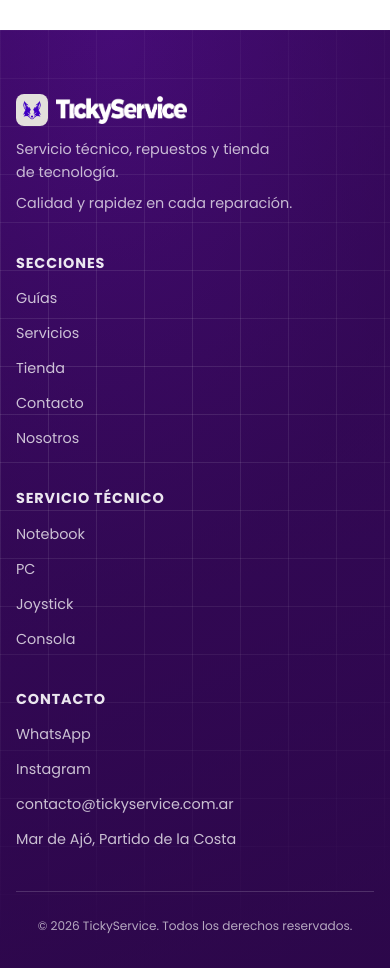
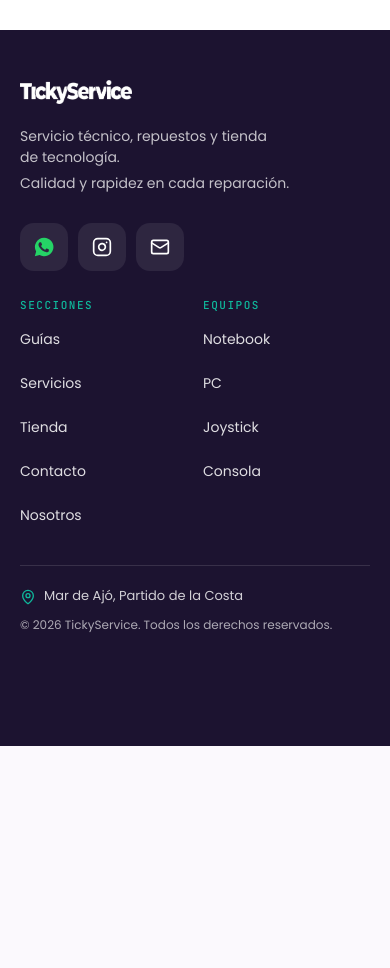
Before and after one commit to TobiasChangazo/tickyservice, a plain HTML site: page index.html in a window 390 px wide. Shown: the part 4680-5648 px from the top of the page. After the commit the page ends 5426 px from the top, so only its background shows below. Drawn offline with nearby package versions, Linux system fonts and the light colour scheme.

Commit message:
Footer nuevo (todas las páginas)
- Fondo tinta (--ink-900), wordmark blanco de 24px y descripción, fila de
  3 botones de ícono de 48px (WhatsApp, Instagram, email), columnas
  SECCIONES y EQUIPOS con títulos mono en verde agua, y abajo ubicación
  con pin + © 2026. En desktop se reacomoda en dos columnas.
- Padding inferior de 112px en mobile (96px en desktop) para que el botón
  flotante no tape el ©.
- Links de 44px de alto (la spec dice 36) para cumplir la regla de 44px.
- Se borran .brand-surface, .grid-bg y --grid-line-on-dark, que ya no
  usa nadie.
- .mono pasa a styles.css: fuera del home el menú y el footer no
  tomaban JetBrains Mono.

Co-Authored-By: Claude Opus 5.5 <noreply@anthropic.com>

```diff
--- a/css/home.css
+++ b/css/home.css
@@ -18,10 +18,9 @@
 .h-head{ display:flex; flex-direction:column; gap:8px; margin-block-end:20px; max-width: 62ch; }
 
 /* Etiqueta de sección: "01 — EMPEZÁ ACÁ" */
-.h-label,
-.mono{ font-family: var(--font-mono); }
 .h-label{
   margin:0;
+  font-family: var(--font-mono);
   font-size:11px;
   font-weight:600;
   letter-spacing:.14em;
--- a/css/styles.css
+++ b/css/styles.css
@@ -25,7 +25,7 @@ body{
 }
 
 /* Cuadrícula decorativa global (blueprint): fija al viewport, detrás de todo.
-   Sobre las secciones con fondo propio (opaco) queda tapada; ahí se usa .grid-bg. */
+   Sobre las secciones con fondo propio (opaco) queda tapada. */
 body::before{
   content:'';
   position:fixed;
@@ -74,6 +74,9 @@ a{ text-decoration:none; color:inherit; }
 
 .icon-sprite{ position:absolute; width:0; height:0; overflow:hidden; }
 
+/* Etiquetas, números y metadatos (JetBrains Mono) */
+.mono{ font-family: var(--font-mono); }
+
 .icon{ width:1em; height:1em; fill:none; stroke:currentColor; stroke-width:1.8; stroke-linecap:round; stroke-linejoin:round; flex-shrink:0; }
 
 .skip-link{
@@ -119,50 +122,6 @@ a{ text-decoration:none; color:inherit; }
 }
 .section__title{ font-size: var(--fs-2xl); color: var(--ink-900); }
 .section__desc{ color: var(--ink-600); font-size: var(--fs-md); margin-block-start: var(--space-4); }
-
-/* ===== FONDO DE MARCA (gradiente: SOLO hero y footer) ===== */
-.brand-surface{
-  position:relative;
-  background: linear-gradient(160deg, var(--brand-700), var(--brand-900));
-  overflow:hidden;
-  isolation:isolate;
-}
-.brand-surface::after{
-  content:'';
-  position:absolute;
-  inset:0;
-  background: radial-gradient(80% 60% at 30% 0%, transparent 0%, color-mix(in srgb, var(--brand-900) 55%, transparent) 100%);
-  pointer-events:none;
-  z-index:0;
-}
-.brand-surface > *{ position:relative; z-index:1; }
-
-/* Cuadrícula decorativa reutilizable: capa local para secciones con fondo
-   propio (opaco), donde la capa global de body queda tapada.
-   background-attachment:fixed mantiene la misma fase que la capa global
-   (ambas se calculan contra el viewport), así las líneas no se desfasan
-   entre secciones al hacer scroll. */
-.grid-bg{
-  position:absolute;
-  inset:0;
-  z-index:-1;
-  pointer-events:none;
-  background-image:
-    linear-gradient(to right, var(--grid-line) 1px, transparent 1px),
-    linear-gradient(to bottom, var(--grid-line) 1px, transparent 1px);
-  background-size: var(--grid-size) var(--grid-size);
-  background-attachment: fixed;
-  background-position: 0 0;
-  -webkit-mask-image: var(--grid-mask);
-  mask-image: var(--grid-mask);
-}
-.brand-surface .grid-bg{
-  --grid-line: var(--grid-line-on-dark);
-  /* Dentro de .brand-surface todos los hijos quedan position:relative con
-     z-index:1 (regla de arriba); igualamos acá para pintar por encima del
-     watermark y el degradado oscuro (::before/::after) y no perder contraste. */
-  z-index:1;
-}
 
 /* ===== COMPONENTES: Header / Nav =====
    Desktop (≥ 900px): nav horizontal. Mobile (< 900px): lupa + botón de
@@ -533,23 +492,81 @@ html.menu-abierto body{ overflow:hidden; }
 }
 .contact-note .icon{ color: var(--brand-700); flex-shrink:0; margin-block-start:.15em; }
 
-/* ===== COMPONENTES: Footer (sin cambios de estructura/color) ===== */
-.site-footer{ color: var(--on-brand); padding-block: var(--space-10) var(--space-7); }
-.footer__grid{ display:grid; grid-template-columns: 1.4fr 1fr 1fr 1fr; gap: var(--space-8); padding-block-end: var(--space-8); border-block-end: 1px solid rgba(255,255,255,.16); }
-.footer__brand{ display:flex; align-items:center; gap: var(--space-2); font-weight:700; font-size: var(--fs-lg); margin-block-end: var(--space-3); }
-.footer__brand img{ block-size:2rem; inline-size:auto; }
-.footer__logo{ border-radius: var(--r-sm); }
-.footer__brand .footer__wordmark{ block-size:1.75rem; }
-.footer__desc{ color: rgba(255,255,255,.72); font-size: var(--fs-sm); max-width:32ch; }
-.footer__desc + .footer__desc{ margin-block-start: var(--space-2); }
-.footer__heading{ font-size: var(--fs-sm); text-transform:uppercase; letter-spacing:.06em; margin-block-end: var(--space-4); color: rgba(255,255,255,.9); }
-.footer__list{ display:flex; flex-direction:column; gap: var(--space-3); }
-.footer__list li, .footer__list a{ color: rgba(255,255,255,.75); font-size: var(--fs-sm); font-weight:400; }
-.footer__list a:hover{ color:var(--on-brand); }
-.footer__legal{ display:flex; flex-wrap:wrap; justify-content:center; text-align:center; gap: var(--space-3); padding-block-start: var(--space-6); font-size: var(--fs-xs); color: rgba(255,255,255,.65); }
+/* ===== COMPONENTES: Footer =====
+   Fondo tinta. Mobile: una columna con logo, descripción, botones de
+   ícono, Secciones/Equipos en dos columnas y ubicación + ©. El padding
+   inferior deja lugar al botón flotante para que no tape el ©. */
+.site-footer{
+  background: var(--ink-900);
+  color: var(--on-brand);
+  padding: 40px 0 112px;
+}
+.footer__inner.container{ width: min(100% - 40px, var(--container-max)); }
+.footer__inner{ display:flex; flex-direction:column; gap:28px; }
 
-@media (max-width: 900px){ .footer__grid{ grid-template-columns: minmax(0,1fr) minmax(0,1fr); } }
-@media (max-width: 480px){ .footer__grid{ grid-template-columns: minmax(0,1fr); } }
+.footer__brand{ display:flex; flex-direction:column; gap:12px; }
+.footer__logo{ align-self:flex-start; display:inline-flex; align-items:center; min-block-size:44px; }
+.footer__logo img{ block-size:24px; inline-size:auto; }
+.footer__desc{ margin:0; max-width:36ch; font-size:14px; line-height:1.55; color: rgba(255,255,255,.74); }
+.footer__desc + .footer__desc{ margin-block-start:-8px; }
+
+.footer__social{ display:flex; gap:10px; margin-block-start:16px; }
+.footer__social a{
+  inline-size:48px;
+  block-size:48px;
+  border-radius:14px;
+  background: rgba(255,255,255,.08);
+  color: var(--on-brand);
+  display:flex;
+  align-items:center;
+  justify-content:center;
+  transition: background-color var(--dur) var(--ease);
+}
+.footer__social a:hover{ background: rgba(255,255,255,.16); }
+.footer__social .icon{ width:20px; height:20px; stroke-width:2; }
+.footer__social .footer__wa{ width:22px; height:22px; color: var(--wa-green); }
+
+.footer__nav{ display:grid; grid-template-columns: repeat(2, minmax(0,1fr)); gap:16px; }
+.footer__heading{
+  margin: 0 0 6px;
+  font-size:11px;
+  font-weight:500;
+  letter-spacing:.14em;
+  text-transform:uppercase;
+  color: var(--accent-500);
+}
+.footer__list a{
+  min-block-size:44px;
+  display:flex;
+  align-items:center;
+  font-size:14px;
+  color: rgba(255,255,255,.86);
+}
+.footer__list a:hover{ color: var(--on-brand); text-decoration: underline; text-underline-offset:3px; }
+
+.footer__legal{
+  padding-block-start:20px;
+  border-block-start: 1px solid rgba(255,255,255,.12);
+  display:flex;
+  flex-direction:column;
+  gap:8px;
+}
+.footer__loc{ margin:0; display:flex; align-items:center; gap:8px; font-size:13px; color: rgba(255,255,255,.80); }
+.footer__loc .icon{ width:16px; height:16px; stroke-width:2; color: var(--accent-500); }
+.footer__copy{ margin:0; font-size:12px; color: rgba(255,255,255,.64); }
+
+@media (min-width: 768px){
+  .site-footer{ padding: 56px 0 96px; }
+  .footer__inner{
+    display:grid;
+    grid-template-columns: minmax(0,1.2fr) minmax(0,1fr);
+    gap: 40px 64px;
+  }
+  .footer__legal{ grid-column: 1 / -1; flex-direction:row; flex-wrap:wrap; align-items:center; gap: 8px 32px; }
+}
+@media (prefers-reduced-motion: reduce){
+  .footer__social a{ transition:none; }
+}
 
 /* ===== COMPONENTES: Botón flotante de WhatsApp ===== */
 .float-wa{
--- a/css/tokens.css
+++ b/css/tokens.css
@@ -160,8 +160,7 @@
   /* ---------- Cuadrícula decorativa (blueprint) ----------
      Todas las intensidades viven acá para subirlas/bajarlas parejo. */
   --grid-size: 48px;
-  --grid-line: rgba(0,0,0,.10);               /* sobre fondos claros (body, .grid-bg) */
-  --grid-line-on-dark: rgba(255,255,255,.12); /* .brand-surface: hero y footer */
+  --grid-line: rgba(0,0,0,.10);               /* sobre fondos claros (body) */
   --grid-line-map: rgba(255,255,255,.10);     /* mapa decorativo de contacto */
   --grid-road-map: rgba(255,255,255,.16);     /* "calle" del mapa de contacto */
   --grid-line-cta: rgba(255,255,255,.07);     /* cierre de nosotros */
--- a/js/layout.js
+++ b/js/layout.js
@@ -123,46 +123,45 @@ const HEADER = `
   </div>
 </div>`;
 
+const EQUIPOS_FOOTER = [
+  { id: 'notebook', texto: 'Notebook' },
+  { id: 'pc',       texto: 'PC' },
+  { id: 'joystick', texto: 'Joystick' },
+  { id: 'consola',  texto: 'Consola' },
+];
+
 const FOOTER = `
-<footer class="site-footer brand-surface">
-  <div class="grid-bg" aria-hidden="true"></div>
-  <div class="container">
-    <div class="footer__grid">
-      <div>
-        <a class="footer__brand" href="index.html">
-          <img class="footer__logo" src="img/marca/logo-zorro.png" alt="" width="32" height="32">
-          <img class="footer__wordmark" src="img/marca/logo-wordmark-blanco.png" alt="TickyService" width="1250" height="268">
-        </a>
-        <p class="footer__desc">Servicio técnico, repuestos y tienda de tecnología.</p>
-        <p class="footer__desc">Calidad y rapidez en cada reparación.</p>
+<footer class="site-footer">
+  <div class="container footer__inner">
+    <div class="footer__brand">
+      <a class="footer__logo" href="index.html"><img src="img/marca/logo-wordmark-blanco.png" alt="TickyService, inicio" width="1250" height="268"></a>
+      <p class="footer__desc">Servicio técnico, repuestos y tienda de tecnología.</p>
+      <p class="footer__desc">Calidad y rapidez en cada reparación.</p>
+      <div class="footer__social">
+        <a href="${waLink()}" aria-label="WhatsApp">${icono('icon-whatsapp', 'icon footer__wa')}</a>
+        <a href="${INSTAGRAM_URL}" aria-label="Instagram">${icono('i-instagram')}</a>
+        <a href="mailto:${EMAIL}" aria-label="Email: ${EMAIL}">${icono('i-mail')}</a>
       </div>
-      <div>
-        <h3 class="footer__heading">Secciones</h3>
+    </div>
+
+    <div class="footer__nav">
+      <nav aria-labelledby="footer-secciones">
+        <h2 class="footer__heading mono" id="footer-secciones">Secciones</h2>
         <ul class="footer__list">
           ${NAV.slice(1).map(l => `<li><a href="${l.href}">${l.texto}</a></li>`).join('\n          ')}
         </ul>
-      </div>
-      <div>
-        <h3 class="footer__heading">Servicio técnico</h3>
+      </nav>
+      <nav aria-labelledby="footer-equipos">
+        <h2 class="footer__heading mono" id="footer-equipos">Equipos</h2>
         <ul class="footer__list">
-          <li><a href="servicios.html?eq=notebook">Notebook</a></li>
-          <li><a href="servicios.html?eq=pc">PC</a></li>
-          <li><a href="servicios.html?eq=joystick">Joystick</a></li>
-          <li><a href="servicios.html?eq=consola">Consola</a></li>
+          ${EQUIPOS_FOOTER.map(e => `<li><a href="servicios.html?eq=${e.id}">${e.texto}</a></li>`).join('\n          ')}
         </ul>
-      </div>
-      <div>
-        <h3 class="footer__heading">Contacto</h3>
-        <ul class="footer__list">
-          <li><a href="${waLink()}">WhatsApp</a></li>
-          <li><a href="${INSTAGRAM_URL}">Instagram</a></li>
-          <li><a href="mailto:${EMAIL}">${EMAIL}</a></li>
-          <li>${UBICACION}</li>
-        </ul>
-      </div>
+      </nav>
     </div>
+
     <div class="footer__legal">
-      <span>© 2026 TickyService. Todos los derechos reservados.</span>
+      <p class="footer__loc">${icono('i-map-pin')}${UBICACION}</p>
+      <p class="footer__copy">© 2026 TickyService. Todos los derechos reservados.</p>
     </div>
   </div>
 </footer>
```
